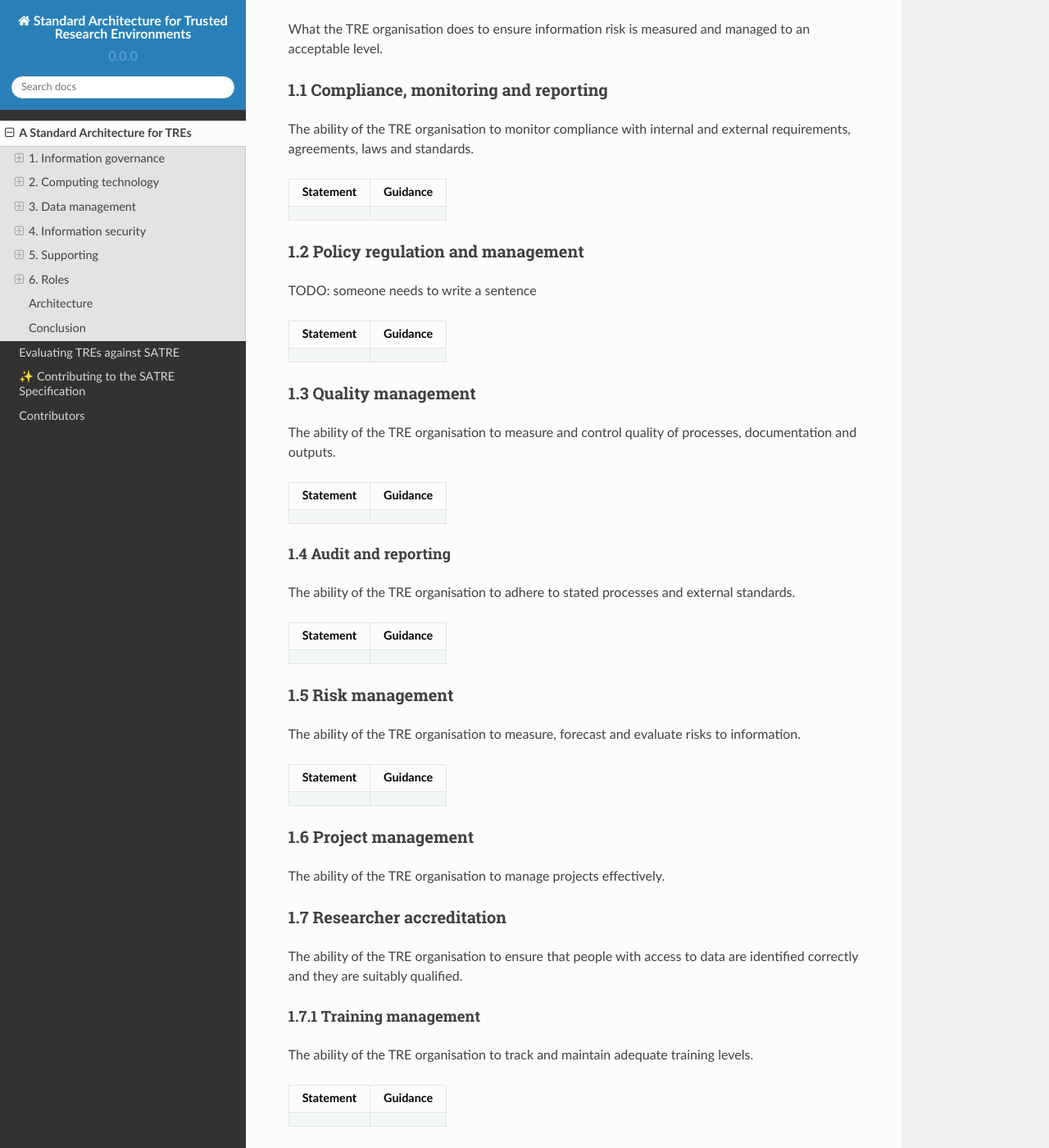
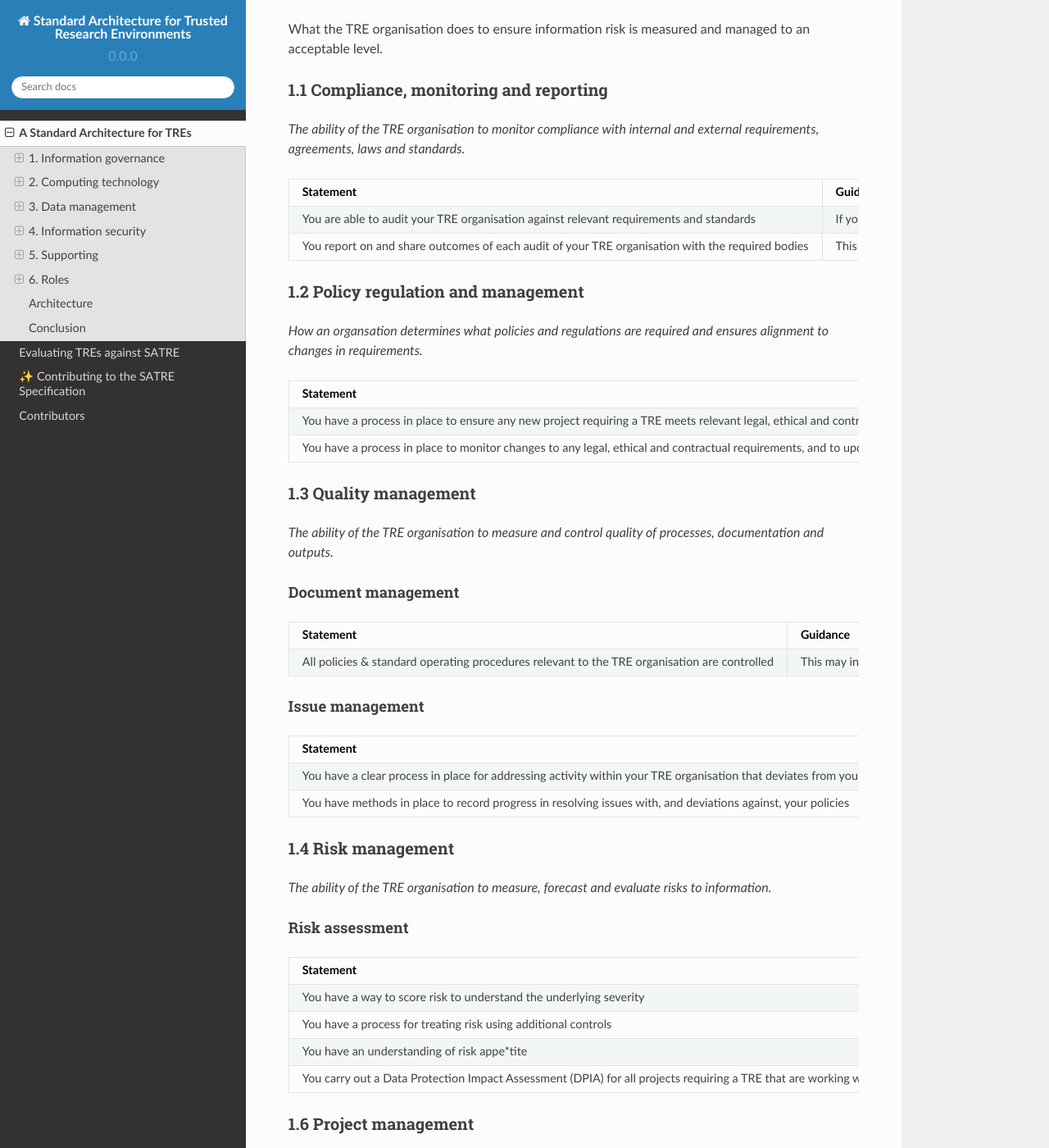
Before and after one commit to sa-tre/satre-specification, a Sphinx documentation site: the page built from docs/source/standard.md, in a window 1280 px wide and 1400 px high, scrolled down 1008 px. Shown: the whole window at 82% size. Built offline with Sphinx 7.4.7 and the Read the Docs theme 2.0.0, drawn with Linux system fonts in a browser that asks for light colours; some of the changed text lies outside the part shown.

Commit message:
IG initial draft

```diff
--- a/docs/source/standard.md
+++ b/docs/source/standard.md
@@ -39,67 +39,92 @@ What the TRE organisation does to ensure information risk is measured and manage
 
 ### 1.1 Compliance, monitoring and reporting
 
-The ability of the TRE organisation to monitor compliance with internal and external requirements, agreements, laws and standards.
+*The ability of the TRE organisation to monitor compliance with internal and external requirements, agreements, laws and standards.*
 
-| Statement | Guidance |
-| --------- | -------- |
-|           |          |
+| Statement | Guidance | Mandatory status |
+| --------- | -------  | --- |
+| You are able to audit your TRE organisation against relevant requirements and standards | If you are publicly accredited against a standard, for instance ISO27001, DSPT, CE+ or the SATRE specification, you must have processes in place to ensure you remain compliant | Mandatory |
+| You report on and share outcomes of each audit of your TRE organisation with the required bodies | This may included regulatory bodies or the organisations that manage accreditations you have | Mandatory |
 
 ### 1.2 Policy regulation and management
 
-TODO: someone needs to write a sentence
+*How an organsation determines what policies and regulations are required and ensures alignment to changes in requirements.*
 
-| Statement | Guidance |
-| --------- | -------- |
-|           |          |
+| Statement | Guidance | Manditory Status
+| --------- | -------- | ----------- |
+| You have a process in place to ensure any new project requiring a TRE meets relevant legal, ethical and contractual requirements | For example national legislation such as GDPR, discipline specific regulation like GCP or contractural requirements from a specific data provider such as a company or research partner organisation | Mandatory
+| You have a process in place to monitor changes to any legal, ethical and contractual requirements, and to update your policies accordingly | | Mandatory |
 
 ### 1.3 Quality management
 
-The ability of the TRE organisation to measure and control quality of processes, documentation and outputs.
+*The ability of the TRE organisation to measure and control quality of processes, documentation and outputs.*
 
-| Statement | Guidance |
-| --------- | -------- |
-|           |          |
+#### Document management
 
-#### 1.4 Audit and reporting
+| Statement | Guidance | Mandatory status |
+| --------- | -------- | ---------------- |
+| All policies & standard operating procedures relevant to the TRE organisation are controlled | This may include measures like restricting edit access to relevant documents, and recording acceptance of policies for all TRE organisation members | Mandatory |
 
-The ability of the TRE organisation to adhere to stated processes and external standards.
+#### Issue management
 
-| Statement | Guidance |
-| --------- | -------- |
-|           |          |
+| Statement | Guidance | Mandatory status |
+| --------- | -------- | ---------------- |
+| You have a clear process in place for addressing activity within your TRE organisation that deviates from your policies and standard operating procedures | This can include measures like triage analysis and a process for updating policies | Mandatory |
+| You have methods in place to record progress in resolving issues with, and deviations against, your policies | | Mandatory |
 
-### 1.5 Risk management
+### 1.4 Risk management
 
-The ability of the TRE organisation to measure, forecast and evaluate risks to information.
+*The ability of the TRE organisation to measure, forecast and evaluate risks to information.*
 
-| Statement | Guidance |
-| --------- | -------- |
-|           |          |
+#### Risk assessment
+
+| Statement | Guidance | Mandatory Status |
+| --------- | -------- | ---------------- |
+| You have a way to score risk to understand the underlying severity | You have a risk assesment methodology for scoring risks on multiple axes such as impact and likelihood | Mandatory |
+| You have a process for treating risk using additional controls | Risks can be reduced to a level which brings it within agreed levels of appetite | Mandatory |
+| You have an understanding of risk appe*tite | You have an understanding of risk appetite, ownership of risk and ability to accept risk which falls outside of the appetite should that become necessary | Mandatory |
+| You carry out a Data Protection Impact Assessment (DPIA) for all projects requiring a TRE that are working with personal data | a DPIA is a process designed to identify risks arising out of the processing of personal data and to minimise these risks as far and as early as possible | Mandatory |
 
 ### 1.6 Project management
 
-The ability of the TRE organisation to manage projects effectively.
+*The ability of the TRE organisation to manage projects effectively.*
+
+#### Project onboarding
+
+| Statement | Guidance | Mandatory status |
+| --------- | -------- | ---------------- |
+| You have checks in place to ensure a project has the legal, financial and ethical requirements in place for the duration of the project | This includes checks that contracts are in place where required, adequate funding is available for the duration of the project, and responsibilities concerning data ownership are understood by all parties | Mandatory |
+
+#### Project closure
+
+| Statement | Guidance | Mandatory status |
+| --------- | -------- | ---------------- |
+| You have standard processes in place for the end of a project, that follow all legal requirements and data security best practice | This includes the archiving of quality and log data along with the archiving or deletion of data sets | Mandatory |
+
+#### Roles and responsibilities
+
+| Statement | Guidance | Mandatory status |
+| --------- | -------- | ---------------- |
+| You have clearly defined roles and responsibilities within your TRE organisation for all members | This may include roles such as users, system administrators, system operators, data providers and more. Every member of your TRE organisation should have a pre-defined role with clear powers and responsibilities | Mandatory |
 
 ### 1.7 Researcher accreditation
 
 The ability of the TRE organisation to ensure that people with access to data are identified correctly and they are suitably qualified.
 
-#### 1.7.1 Training management
+#### Onboarding members
 
-The ability of the TRE organisation to track and maintain adequate training levels.
+| Statement | Guidance | Mandatory status |
+| --------- | -------- | ---------------- |
+| You have clear onboarding processes in place for all roles within your TRE organisation | This may include all members signing role-specific terms of use, and completing role specific training | Mandatory
+| You have a robust method for identifying accredited members of your TRE organisation, prior to their accessing of sensitive data | This may include 2 factor authentication, ID checks or email verification | Mandatory |
 
-| Statement | Guidance |
-| --------- | -------- |
-|           |          |
+#### Training management and delivery
 
-#### 1.7.2 Training delivery
-
-The ability of the TRE organisation to deliver training.
-
-| Statement | Guidance |
-| --------- | -------- |
-|           |          |
+| Statement | Guidance | Mandatory status |
+| --------- | -------- | ---------------- |
+| You have relevant training for all roles within the TRE organisation, and the ability to deliver this training | This may include: Cyber security training, GDPR training, and higher level training for system operators | Mandatory
+| All TRE organisation members have completed relevant training within the last 12 months | | Mandatory |
+| You have a process in place to monitor all TRE organisation training completions & requirements | This process should document which members have completed which training, when the training was completed, and the date the training expires. It should also document how you will notify members when their training is about to expire, and ensure they do not have access to any TRE if relevant training is over 12 months old | Mandatory |
 
 (standard_capability_computing_technology)=
 
```
